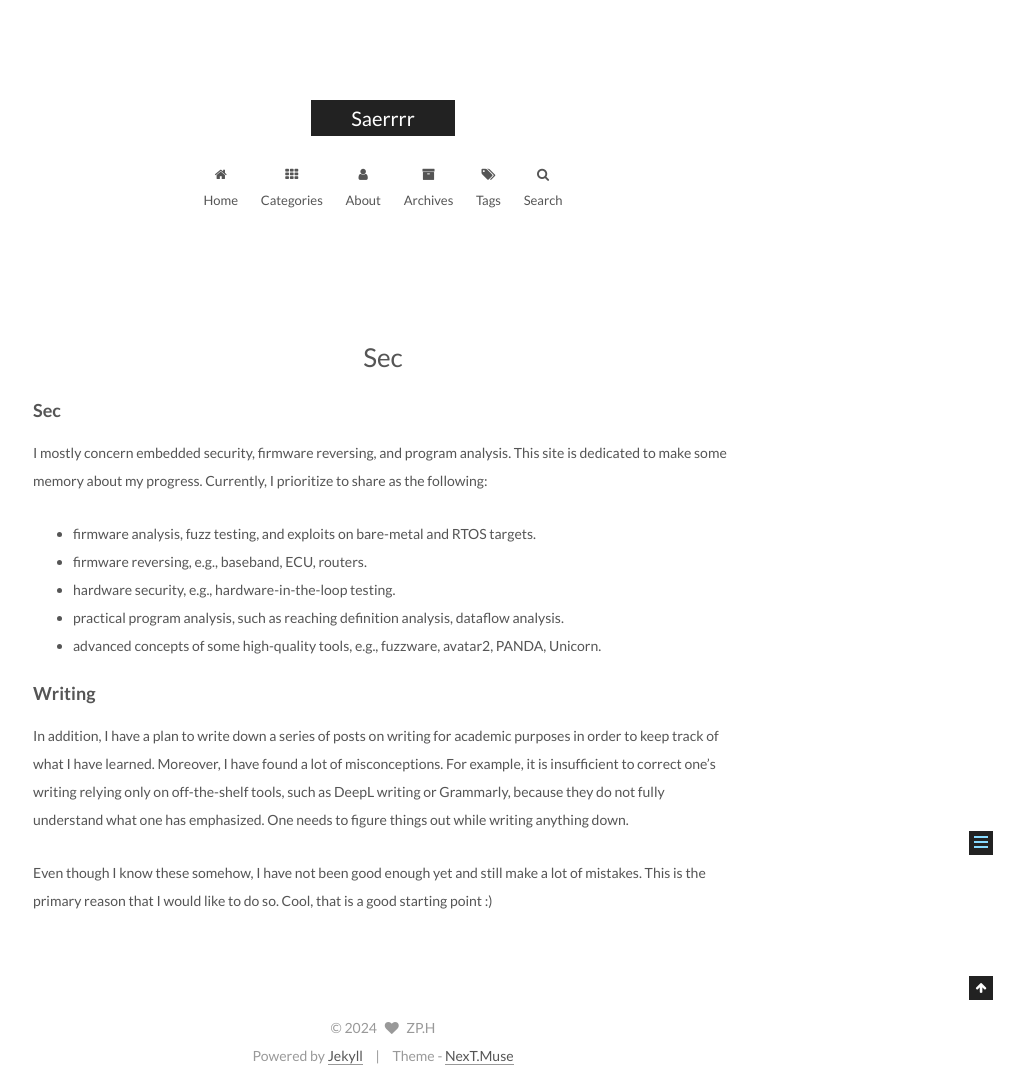
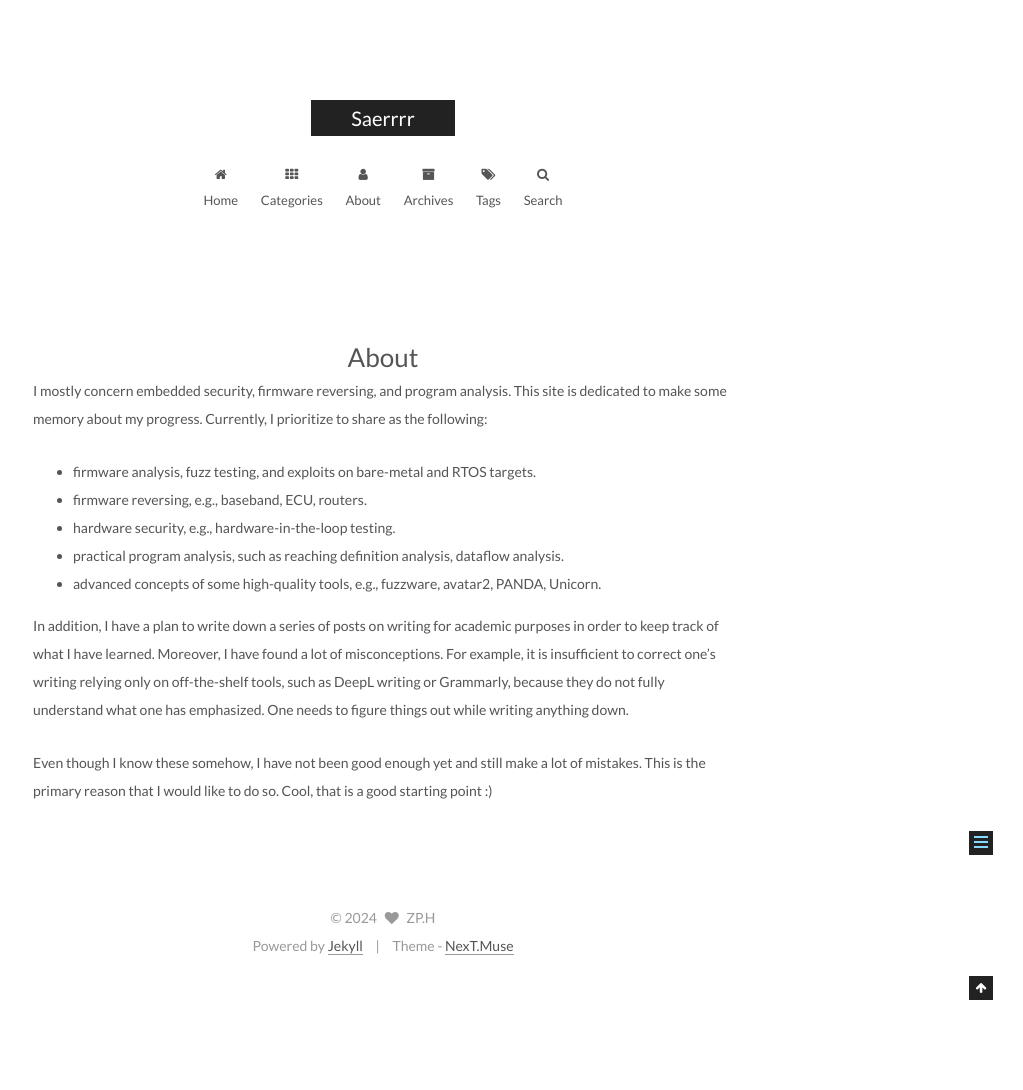
Before and after one commit to SaerTrial/SaerTrial.github.io, a Jekyll site: the page built from about/index.md, in a window 1280 px wide. Shown: the whole page, without its empty margins (257-1280 px from the left). Built offline with Jekyll 4.4.1, drawn with Linux system fonts in a browser that asks for light colours; our own code applies the rules of GitHub Pages for plain Markdown files.

Commit message:
fix: about

```diff
--- a/about/index.md
+++ b/about/index.md
@@ -3,8 +3,6 @@
 type: about
 ---
 
-
-### Sec
 
 I mostly concern embedded security, firmware reversing, and program analysis. This site is dedicated to make some memory about my progress. Currently, I prioritize to share as the following:
 - firmware analysis, fuzz testing, and exploits on bare-metal and RTOS targets.
@@ -14,8 +12,6 @@
 - advanced concepts of some high-quality tools, e.g., fuzzware, avatar2, PANDA, Unicorn.
 
 
-### Writing
-
 In addition, I have a plan to write down a series of posts on writing for academic purposes in order to keep track of what I have learned. Moreover, I have found a lot of misconceptions. For example, it is insufficient to correct one's writing relying only on off-the-shelf tools, such as DeepL writing or Grammarly, because they do not fully understand what one has emphasized. One needs to figure things out while writing anything down.
 
 Even though I know these somehow, I have not been good enough yet and still make a lot of mistakes. This is the primary reason that I would like to do so. Cool, that is a good starting point :)
```
